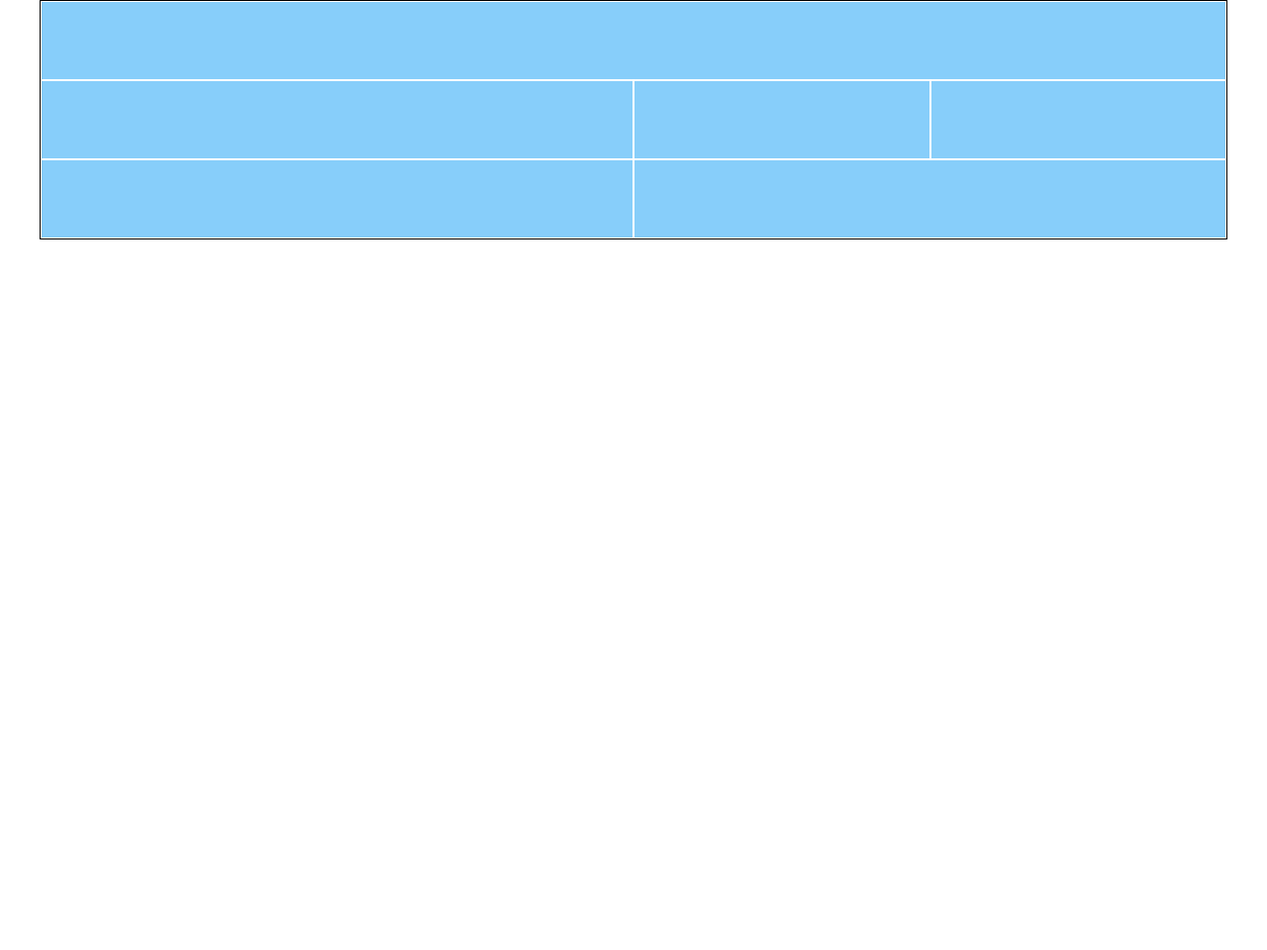
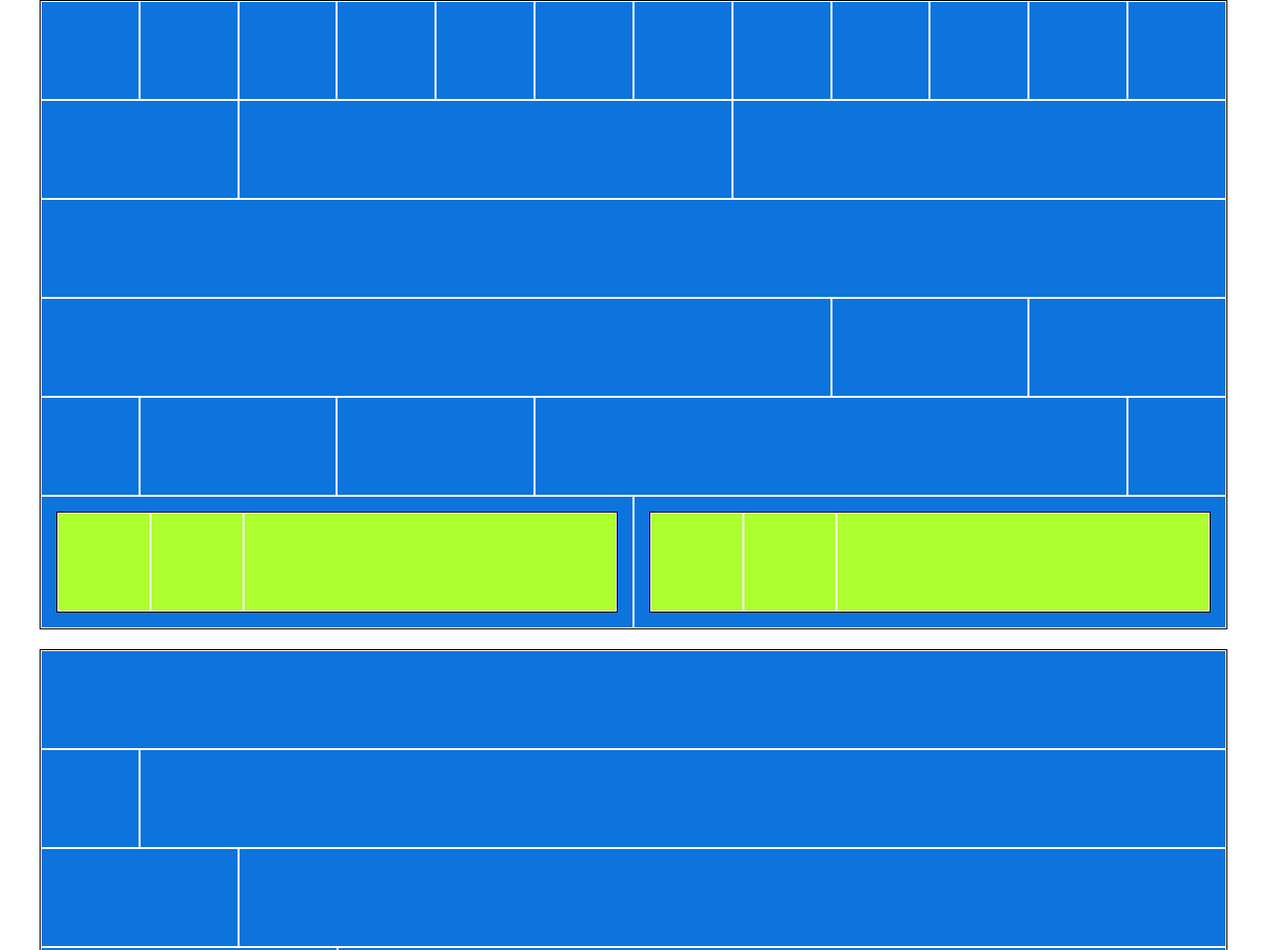
Before and after one commit to antonionovelli92/html-css-12bool, a plain HTML site: page index.html in a window 1280 px wide. Shown: the top 960 px of the page at 99% size. Before the commit the page ends 800 px from the top, so only its background shows below. Drawn offline with Linux system fonts and the light colour scheme.

Commit message:
end primi due esercizi

```diff
--- a/css/style.css
+++ b/css/style.css
@@ -1,14 +1,29 @@
 /* GENERICS */
 body {
     font-family: sans-serif;
+    color: white;
+
 }
 
 .row {
     border: 1px solid black;
+
+}
+
+.container>.row {
+    margin-bottom: 20px;
 }
 
 .row>[class^="col"] {
-    min-height: 80px;
-    background-color: lightskyblue;
+    min-height: 100px;
+    background-color: rgb(12, 116, 220);
     border: 1px solid white;
+    padding: 15px;
 }
+
+
+/* colonna dentro un'altra colonna */
+.row>[class^="col"] [class^="col"] {
+    background-color: greenyellow;
+
+}
--- a/index.html
+++ b/index.html
@@ -12,13 +12,62 @@
 <body>
     <div class="container">
         <div class="row">
+            <div class="col-1"></div>
+            <div class="col-1"></div>
+            <div class="col-1"></div>
+            <div class="col-1"></div>
+            <div class="col-1"></div>
+            <div class="col-1"></div>
+            <div class="col-1"></div>
+            <div class="col-1"></div>
+            <div class="col-1"></div>
+            <div class="col-1"></div>
+            <div class="col-1"></div>
+            <div class="col-1"></div>
+            <div class="col-2"></div>
+            <div class="col-5"></div>
+            <div class="col-5"></div>
             <div class="col-12"></div>
+            <div class="col-8"></div>
+            <div class="col-2"></div>
+            <div class="col-2"></div>
+            <div class="col-1"></div>
+            <div class="col-2"></div>
+            <div class="col-2"></div>
             <div class="col-6"></div>
+            <div class="col-1"></div>
+            <div class="col-6">
+                <div class="row">
+                    <div class="col-2"></div>
+                    <div class="col-2"></div>
+                    <div class="col-8"></div>
+                </div>
+            </div>
+            <div class="col-6">
+                <div class="row">
+                    <div class="col-2"></div>
+                    <div class="col-2"></div>
+                    <div class="col-8"></div>
+                </div>
+            </div>
+
+        </div>
+        <div class="row">
+            <div class="col-12"></div>
+            <div class="col-1"></div>
+            <div class="col-11"></div>
+            <div class="col-2"></div>
+            <div class="col-10"></div>
             <div class="col-3"></div>
-            <div class="col-3"></div>
-            <div class="col"></div>
-            <div class="col"></div>
+            <div class="col-9"></div>
+            <div class="col-4"></div>
+            <div class="col-8"></div>
+            <div class="col-5"></div>
+            <div class="col-7"></div>
+            <div class="col-6"></div>
+            <div class="col-6"></div>
         </div>
+
     </div>
 
 </body>
```
